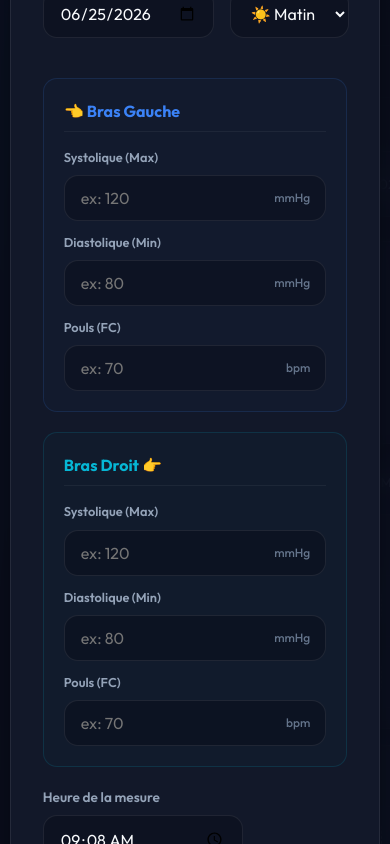
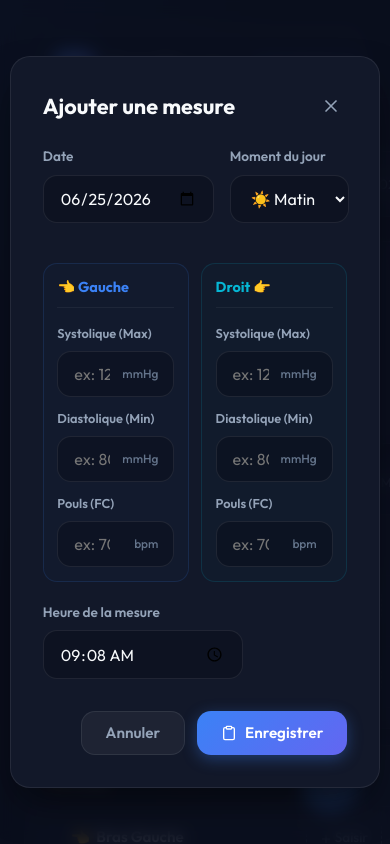
Before and after one commit to eric0512/tension, a React (Vite) app: page / in a window 390 px wide. Both pictures are taken after a click on the button 330 px from the left and 784 px from the top of the page. Shown: the top 844 px of the page. Built offline with nearby package versions, Linux system fonts and the light colour scheme.

Commit message:
Fix UI issues and update mobile layout

```diff
--- a/src/components/MeasurementForm.jsx
+++ b/src/components/MeasurementForm.jsx
@@ -182,15 +182,15 @@ export default function MeasurementForm({ isOpen, onClose, onSave, initialData }
           {/* Saisie en colonnes responsive */}
           <div style={{
             display: 'grid',
-            gridTemplateColumns: 'repeat(auto-fit, minmax(240px, 1fr))',
-            gap: '1.25rem',
+            gridTemplateColumns: '1fr 1fr',
+            gap: '0.75rem',
             marginBottom: '1.25rem'
           }}>
 
             {/* Colonne Bras Gauche */}
-            <div className="settings-card" style={{ background: 'rgba(59, 130, 246, 0.02)', borderColor: 'rgba(59, 130, 246, 0.15)', display: 'flex', flexDirection: 'column', gap: '0.75rem', padding: '1.25rem' }}>
-              <h3 style={{ fontSize: '1rem', fontWeight: 700, color: 'var(--primary)', display: 'flex', alignItems: 'center', gap: '0.4rem', borderBottom: '1px solid rgba(255,255,255,0.05)', paddingBottom: '0.5rem', marginBottom: '0.25rem' }}>
-                👈 Bras Gauche
+            <div className="settings-card form-column-card" style={{ background: 'rgba(59, 130, 246, 0.02)', borderColor: 'rgba(59, 130, 246, 0.15)', display: 'flex', flexDirection: 'column', gap: '0.75rem', padding: '0.85rem' }}>
+              <h3 style={{ fontSize: '0.9rem', fontWeight: 700, color: 'var(--primary)', display: 'flex', alignItems: 'center', gap: '0.4rem', borderBottom: '1px solid rgba(255,255,255,0.05)', paddingBottom: '0.5rem', marginBottom: '0.25rem' }}>
+                👈 Gauche
               </h3>
 
               <div className="form-group" style={{ marginBottom: 0 }}>
@@ -252,9 +252,9 @@ export default function MeasurementForm({ isOpen, onClose, onSave, initialData }
             </div>
 
             {/* Colonne Bras Droit */}
-            <div className="settings-card" style={{ background: 'rgba(6, 182, 212, 0.02)', borderColor: 'rgba(6, 182, 212, 0.15)', display: 'flex', flexDirection: 'column', gap: '0.75rem', padding: '1.25rem' }}>
-              <h3 style={{ fontSize: '1rem', fontWeight: 700, color: 'var(--accent)', display: 'flex', alignItems: 'center', gap: '0.4rem', borderBottom: '1px solid rgba(255,255,255,0.05)', paddingBottom: '0.5rem', marginBottom: '0.25rem' }}>
-                Bras Droit 👉
+            <div className="settings-card form-column-card" style={{ background: 'rgba(6, 182, 212, 0.02)', borderColor: 'rgba(6, 182, 212, 0.15)', display: 'flex', flexDirection: 'column', gap: '0.75rem', padding: '0.85rem' }}>
+              <h3 style={{ fontSize: '0.9rem', fontWeight: 700, color: 'var(--accent)', display: 'flex', alignItems: 'center', gap: '0.4rem', borderBottom: '1px solid rgba(255,255,255,0.05)', paddingBottom: '0.5rem', marginBottom: '0.25rem' }}>
+                Droit 👉
               </h3>
 
               <div className="form-group" style={{ marginBottom: 0 }}>
--- a/src/index.css
+++ b/src/index.css
@@ -456,6 +456,7 @@ a {
   position: relative;
   width: 100%;
   gap: 0.5rem;
+  padding-bottom: 1.5rem;
 }
 
 .chart-svg {
```
